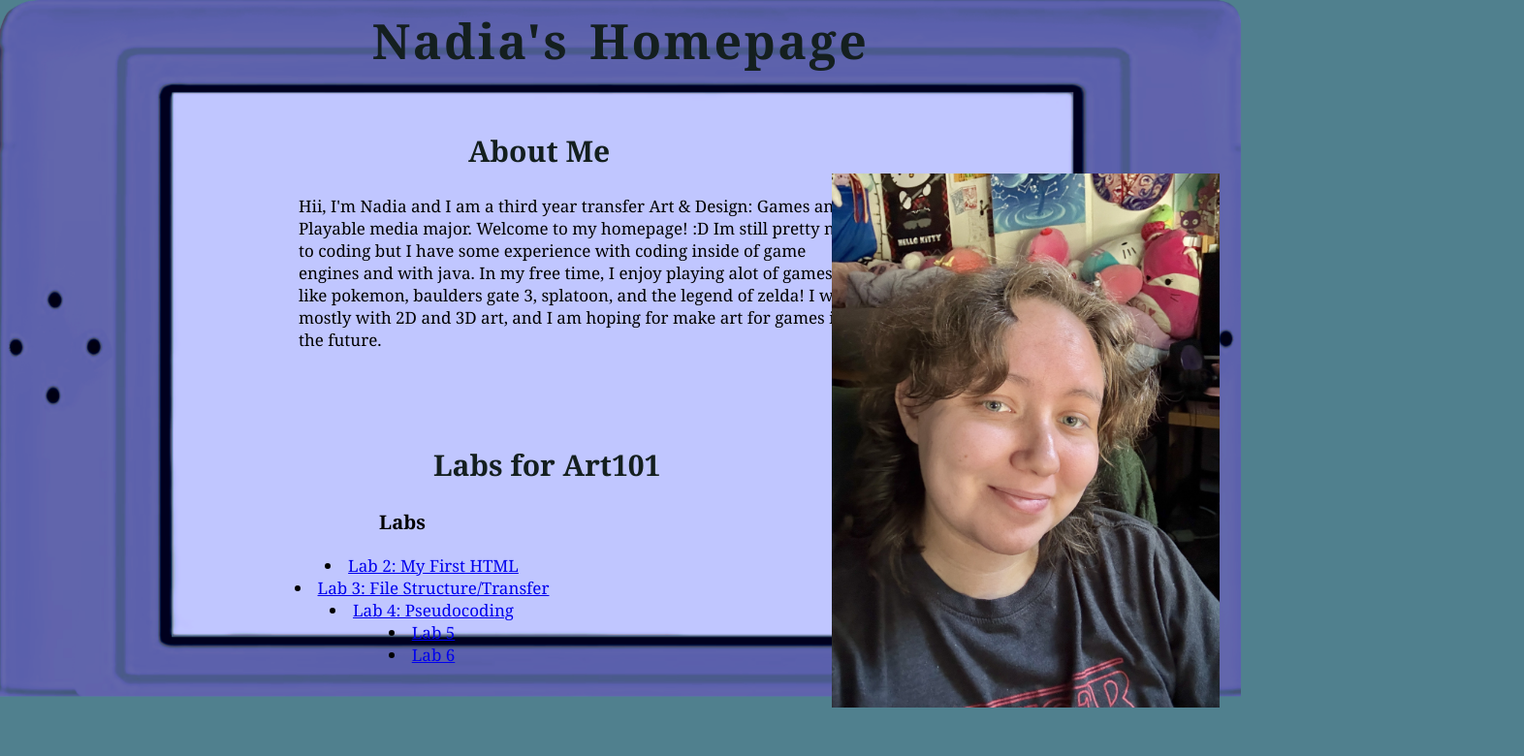
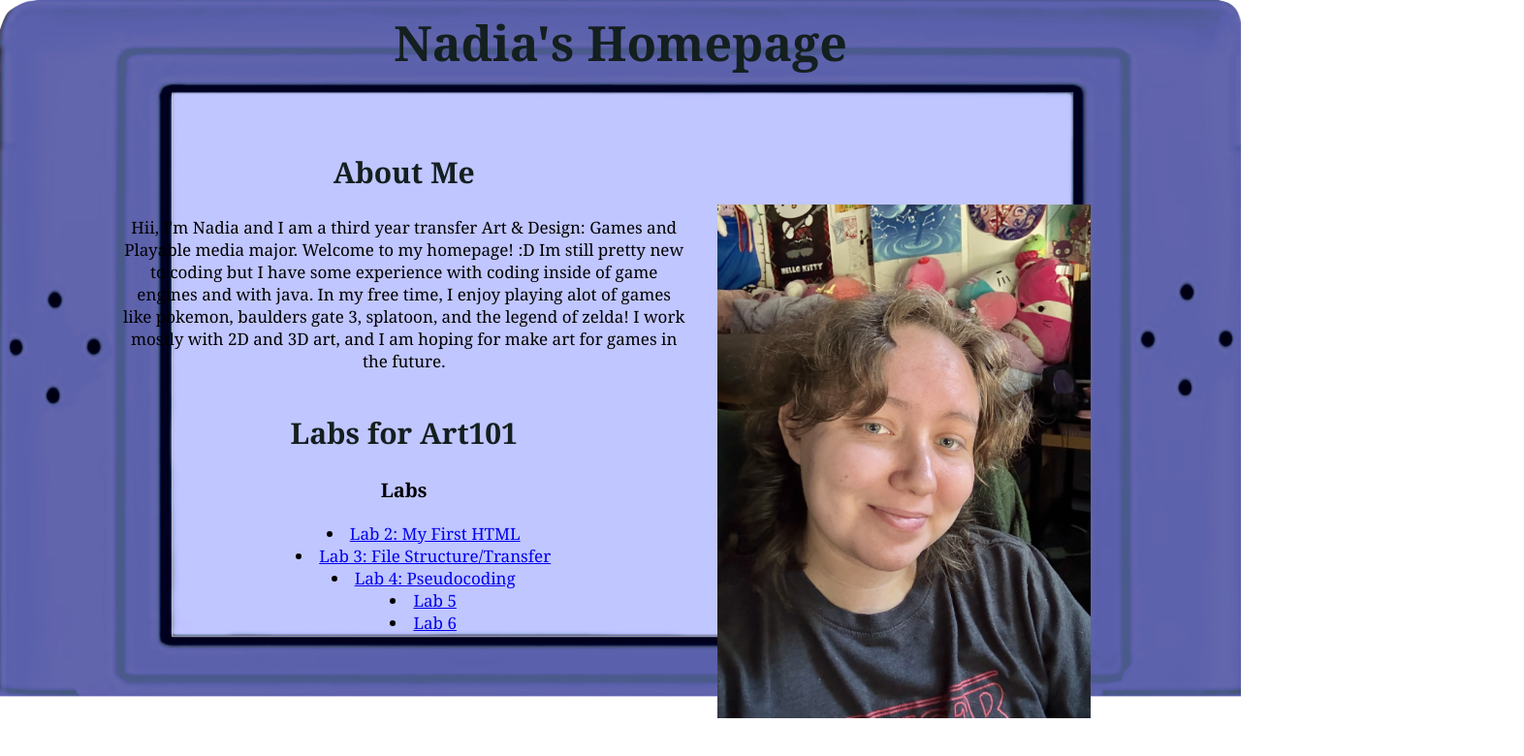
Before and after one commit to mixntvy/art101, a plain HTML site: page index.html in a window 1280 px wide. Shown: the whole page at 97% size, 1572 px wide, since content can reach past the window. Drawn offline with Linux system fonts and the light colour scheme.

Commit message:
changes to homepage
making it less cursed

```diff
--- a/css/homepage.css
+++ b/css/homepage.css
@@ -1,9 +1,33 @@
 /* this css file will only style the homepage of our site */
 
+
+body {
+  display: flex;
+  justify-content: center; /* Center horizontally */
+}
+
+.container {
+  /*width:1125px;
+  height:780px;*/
+  width: 800px;
+  height: 780px;
+  float: left;
+}
+
+h1,h2,h3 {
+   margin-left:auto; /* Center horizontally */
+   margin-right:auto; /* Center horizontally */
+}
+
 .me-photo {
-  margin: -200px;
-  max-width: 400px;
-  margin-left: 550px;
+  position: relative;
+  /*float: right;*/
+  margin-left: 500px;
+  max-width: 385px;
+  margin-top: -460px;
+
+  /*margin: -200px;
+  margin-left: 550px;*/
 }
 
 body {
@@ -11,13 +35,21 @@ body {
   background-position: top, bottom;
   background-repeat: no-repeat;
   background-size: 100%;
+  max-width: 100%;
 }
 
-#content {
+ /*#content {
   width: 1095px;
   height: 500px;
   position: absolute;
   left: 202px;
+} */
+
+
+#content {
+  position: relative;
+  left: 50%;
+  transform: translateX(-50%);
 }
 
 h1{
@@ -30,14 +62,58 @@ h1{
   font-size: 50px;
 }
 
+
+
+.flex-container {
+  display: flex;
+  align-items: left; /* Align vertically */
+  margin-top: -80px;
+  margin-left: -113px;
+  text-align: center;
+  flex-direction: column;
+  float: left;
+}
+
+.flex-container > div {
+  margin-right:70px;
+}
+
+
+
+.flex-container > nav {
+  order: 1; /* Ensures nav comes after text */
+}
+
+
+
+.flex-container > div {
+  order: 0; /* Default order */
+}
+
+
+
+h2, ul {
+  margin-left:0px;
+}
+
+
+
+
+
+
+/*h2 {
+  text-align: center;
+}
+
 .bio-section {
   position: relative;
+  float: left;
   left: 300px;
-}
+}*/
 
 h2 {
-  margin-top: -75px;
-  margin-left: 175px;
+  /*margin-top: -75px;
+  margin-left: 175px;*/
   color: rgb(20, 31, 31);
   font-size: 30px;
 }
@@ -46,11 +122,12 @@ h3 {
   font-size: 20px;
 }
 
-.lab-heading {
+/*.lab-heading {
   text-align: left;
   margin-left: 264px;
   margin-top: -20px;
-}
+  }*/
+
 
 h1,h2,h3 {
   font-family:Georgia, 'Times New Roman', Times, serif
@@ -63,9 +140,9 @@ p, ul {
 
 }
 
-h3, ul {
-  text-align: center;
+ h3, ul {
+  /*text-align: center;
   margin-right: 450px;
-  margin-top: 2px;
+  margin-top: 2px;*/
   list-style-position: inside;
 }
--- a/index.html
+++ b/index.html
@@ -10,7 +10,7 @@
 	<meta name="viewport" content="width=device-width, initial-scale=1.0" />
 
 	<!-- Include a sitewide CSS file for consistent styling across the site -->
-	<link rel="stylesheet" type="text/css" href="css/site.css">
+	<!--link rel="stylesheet" type="text/css" href="css/site.css"-->
 	<!-- Lab-specifc CSS file for any special styling of this particular page -->
 	<link rel="stylesheet" type="text/css" href="css/homepage.css">
 	<!-- Link to javascript file - DEFER waits until all elements are rendered -->
@@ -19,13 +19,29 @@
 </head>
 <body>
 	<!-- Style this page by changing the CSS in ../css/site.css or css/lab.css -->
+
 	<main>
 		<section>
+			<div id="content">
+			<div class="container">
 				<div class="homepage-heading">
 					<h1>Nadia's Homepage</h1>
 				</div>
-			<div class="bio-section">
-					<!-- Note that all filenames use lowercase and no spaces -->
+				<!--div class="bio-section">
+						<h2>About Me</h2>
+						<p> Hii, I'm Nadia and I am a third year transfer Art & Design: Games
+							and <br> Playable media major. Welcome to my homepage! :D Im still pretty
+							new <br> to coding but I have some experience with coding inside of game <br>
+							engines and with java. In my free time, I enjoy playing alot of games <br>
+							like pokemon, baulders gate 3, splatoon, and the legend of zelda!
+							I work <br> mostly with 2D and 3D art, and I am hoping for make art for games
+							in <br> the future.
+						</p-->
+
+
+<div class="flex-container">
+
+    <div>
         <h2>About Me</h2>
 			<p> Hii, I'm Nadia and I am a third year transfer Art & Design: Games
 				and <br> Playable media major. Welcome to my homepage! :D Im still pretty
@@ -35,15 +51,10 @@
 				I work <br> mostly with 2D and 3D art, and I am hoping for make art for games
 				in <br> the future.
 			</p>
-					<img class="me-photo" src="img/mepic.jpg">
 	</div>
-			</section>
 
-			<nav>
-			<div class="lab-heading">
+	<div class="Links-to-assignments">
 		<h2>Labs for Art101</h2>
-			</div>
-			<div class="Links-to-assignments">
 			<h3>Labs</h3>
 				<ul>
 					<li> <a href="lab2/index.html"> Lab 2: My First HTML </a></li>
@@ -51,10 +62,31 @@
 					<li> <a href="lab4/index2.html"> Lab 4: Pseudocoding </a></li>
 					<li> <a href="lab5/index.html"> Lab 5 </a></li>
 					<li> <a href="lab6/index.html"> Lab 6 </a></li>
-
 				</ul>
 	</div>
-		</nav>
+</div>
+
+<img class="me-photo" src="img/mepic.jpg" alt="Image" class="image-right">
+
+
+</div>
+
+
+
+
+<!--div class="container">
+    <img class="me-photo" src="img/mepic.jpg" alt="Image" class="image-right">
+</div-->
+
+
+
+				</div>
+			</section>
+
+
+
+			</div>
+		</div>
 
 
 		<!-- <nav id="links">
```
Lines whose indentation alone changed are shown as unchanged.
